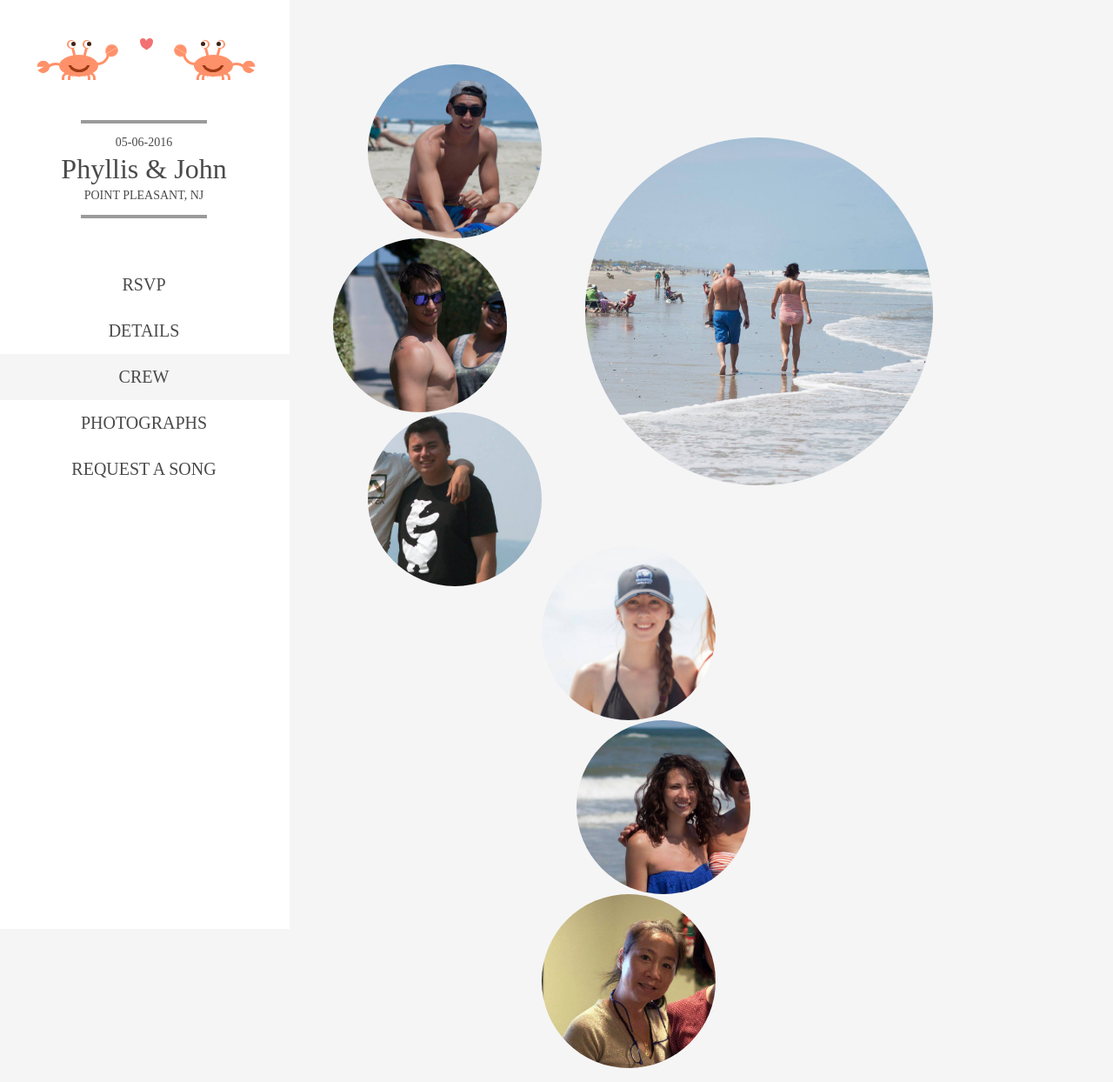
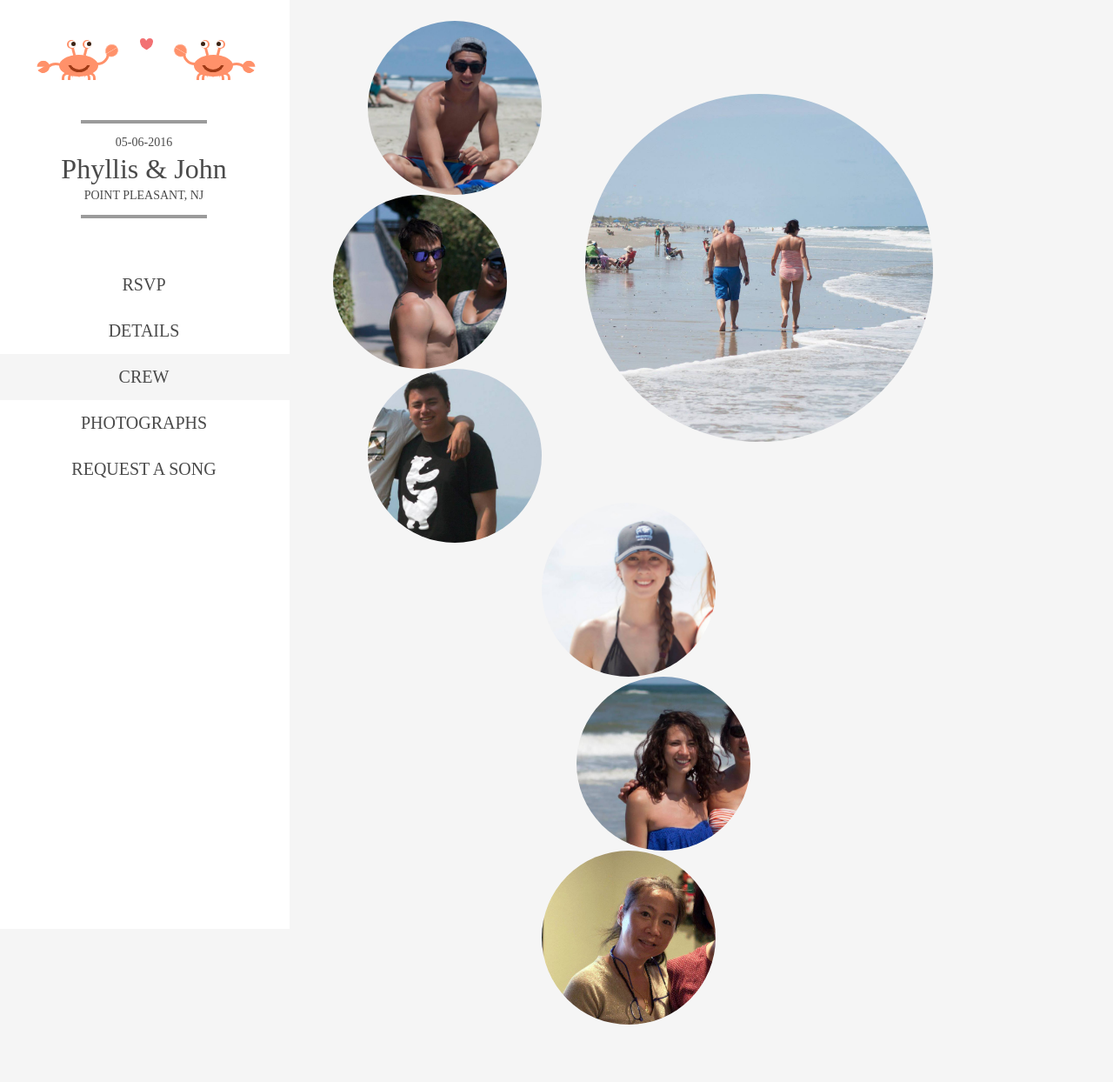
Before and after one commit to phyllisandjohn/phyllisandjohn.github.io, a Jekyll site: the page crew/index.html, which Jekyll copies as it is, in a window 1280 px wide. Shown: the whole page at 87% size. Built offline with Jekyll 4.4.1, drawn with Linux system fonts in a browser that asks for light colours; after the commit the page ends 1194 px from its top, so only the background shows below that.

Commit message:
Update index.html

```diff
--- a/crew/index.html
+++ b/crew/index.html
@@ -647,10 +647,6 @@ body {
 	border-bottom-right-radius: 100% 100%;
 	border-bottom-left-radius: 0 0;
 }
-
-.container {
-	margin-top: 50px;
-}
 </style>
 </head>
 <body>
```
